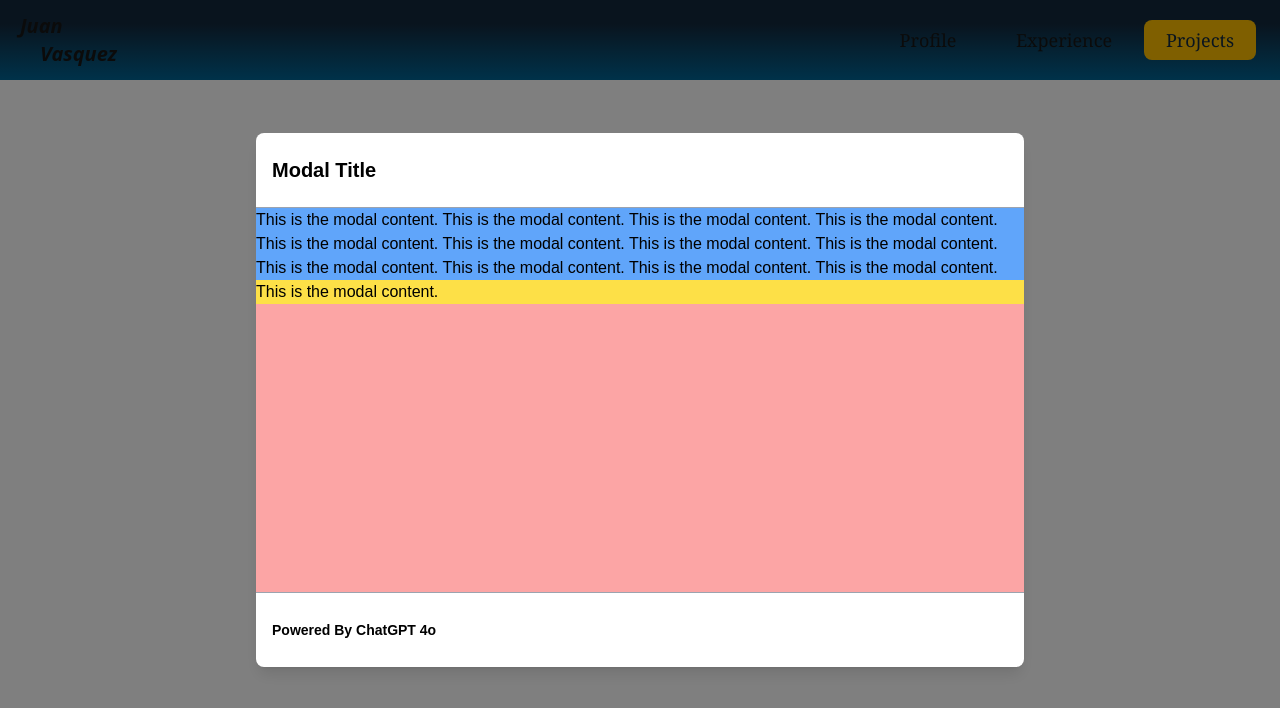
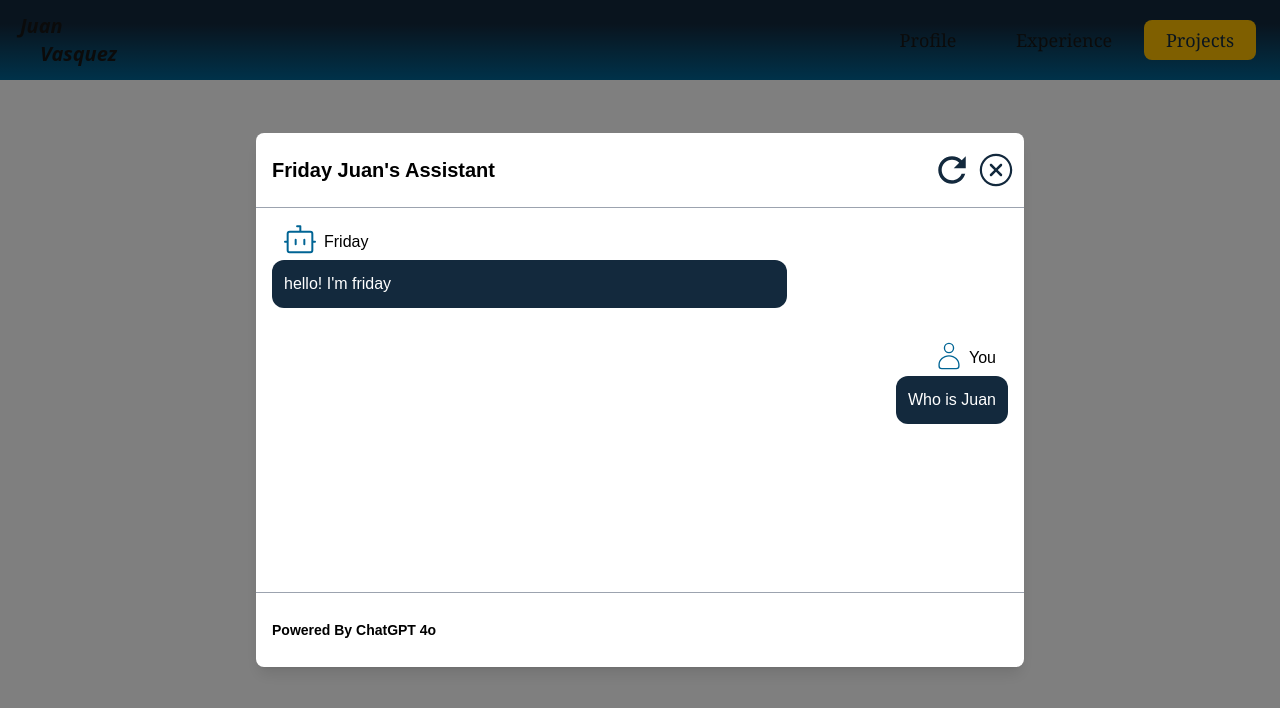
Before and after one commit to JGVR/PortfolioUI, a Next.js app in the folder portfolio-hub/: page /projects in a window 1280 px wide. Shown: the top 708 px of the page. Built offline with nearby package versions, Linux system fonts and the light colour scheme.

Commit message:
create IMessage interface, Answer, and Question model class. Also added state to the ChatBotModal

```diff
--- a/portfolio-hub/components/ChatBotModal.tsx
+++ b/portfolio-hub/components/ChatBotModal.tsx
@@ -1,7 +1,14 @@
-import { useState } from "react";
+import { Fragment, useEffect, useState } from "react";
+import { IoIosCloseCircleOutline, IoMdRefresh } from "react-icons/io";
+import { GoDependabot } from "react-icons/go";
+import { CiUser } from "react-icons/ci";
+import Answer from "@/models/answer";
+import Question from "@/models/question";
 
 export default function ChatBotModal(){
     const [isModalOpen, setModalOpen] = useState(true);
+    const [answers, setAnswers] = useState<Answer[]>([]);
+    const [questions, setQuestions] = useState<Question>();
 
     const onClose = () => {
         setModalOpen(!isModalOpen);
@@ -11,33 +18,50 @@ export default function ChatBotModal(){
         return null;
     }
 
+    //for testing at the moment:
+    useEffect(() => {
+        setQuestions(new Question("Who is Juan"));
+        setAnswers((prevAnswer) => [...prevAnswer, new Answer("hello! I'm friday", new Question("Who is Juan"), true)]);
+    }, [])
+
     return(
         <div className="fixed inset-0 flex items-center justify-center bg-black bg-opacity-50" onClick={onClose}>
             <div className="bg-white rounded-lg shadow-lg w-full max-w-3xl h-2/3 max-h-[80vh] overflow-auto">
                 {/*Modal Header*/}
-                <div className="flex flex-row items-center border-b border-gray-400 w-full h-[14%]">
-                    <h2 className="text-xl font-bold ml-4 text-black">Modal Title</h2>
+                <div className="flex flex-row items-center border-b border-gray-400 w-full h-[14%] gap-1">
+                    <h2 className="text-xl font-bold ml-4 text-black grow">Friday Juan's Assistant</h2>
+                    <IoMdRefresh className="h-10 w-10 text-prussian-blue cursor-pointer hover:opacity-40"/>
+                    <IoIosCloseCircleOutline className="h-10 w-10 text-prussian-blue mr-2 cursor-pointer hover:opacity-40" onClick={onClose}/>
                 </div>
 
-                <div className="flex flex-col w-full h-[72%] bg-red-300 overflow-x-scroll">
-                    <p className="text-black w-full h-auto bg-blue-400">
-                        This is the modal content.
-                        This is the modal content.
-                        This is the modal content.
-                        This is the modal content.
-                        This is the modal content.
-                        This is the modal content.
-                        This is the modal content.
-                        This is the modal content.
-                        This is the modal content.
-                        This is the modal content.
-                        This is the modal content.
-                        This is the modal content.
-                    </p>
-                    <p className="text-black bg-yellow-300">This is the modal content.</p>
+                {/*Modal Content*/}
+                <div className="flex flex-col w-full h-[72%] overflow-x-scroll">
+                    {answers.map((a, idx) => (
+                        <Fragment key={`chatbot-qa-${idx}`}>
+                            <div className="flex flex-col p-4">
+                                <div className="flex flex-row items-center ml-3">
+                                    <GoDependabot className="w-8 h-8 text-lapis-lazuli mb-1"/>
+                                    <h3 className="text-black ml-2">Friday</h3>
+                                </div>
+                                <p className="text-white max-w-[70%] h-auto bg-prussian-blue rounded-xl p-3">
+                                {a.text}
+                                </p>
+                            </div>
+                            <div className="flex flex-col p-4">
+                                <div className="flex flex-row items-center justify-end mr-3">
+                                        <CiUser className="w-8 h-8 text-lapis-lazuli mb-1"/>
+                                        <h3 className="text-black ml-1">You</h3>
+                                </div>
+                                <div className="flex flex-row items-center justify-end">
+                                    <p className="text-white max-w-[70%] h-auto bg-prussian-blue rounded-xl p-3">
+                                        {a.question.text}
+                                    </p>
+                                </div>
+                            </div>
+                        </Fragment>
+                    ))}
                 </div>
-
-                {/*Modal Header*/}
+                {/*Modal Footer*/}
                 <div className="flex flex-row items-center border-t border-gray-400 w-full h-[14%]">
                     <h2 className="text-sm font-bold ml-4 text-black">Powered By ChatGPT 4o</h2>
                 </div>
--- /dev/null
+++ b/portfolio-hub/contracts/message.ts
@@ -0,0 +1,3 @@
+export default interface IMessage{
+    text: string
+}
--- /dev/null
+++ b/portfolio-hub/models/answer.ts
@@ -0,0 +1,14 @@
+import IMessage from "../contracts/message";
+import Question from "./question";
+
+export default class Answer implements IMessage{
+    text: string
+    question: Question
+    completed: boolean
+
+    constructor(text: string, question: Question, completed: boolean){
+        this.text=text;
+        this.question=question;
+        this.completed=completed;
+    }
+}
--- a/portfolio-hub/models/profile.ts
+++ b/portfolio-hub/models/profile.ts
@@ -1,4 +1,4 @@
-import Skill from "./Skill"
+import Skill from "./skill"
 
 interface ProfileStruct{
     userId: number
--- /dev/null
+++ b/portfolio-hub/models/question.ts
@@ -0,0 +1,9 @@
+import IMessage from "../contracts/message";
+
+export default class Question implements IMessage{
+    text: string
+
+    constructor(text: string){
+        this.text=text
+    }
+}
--- a/portfolio-hub/placeholder/profileTestData.ts
+++ b/portfolio-hub/placeholder/profileTestData.ts
@@ -1,5 +1,5 @@
-import Profile from "@/models/profile"
-import Skill from "@/models/Skill";
+import Profile from "@/models/profile";
+import Skill from "@/models/skill";
 
 let profileTestData = new Profile({
     userId:1,
```
